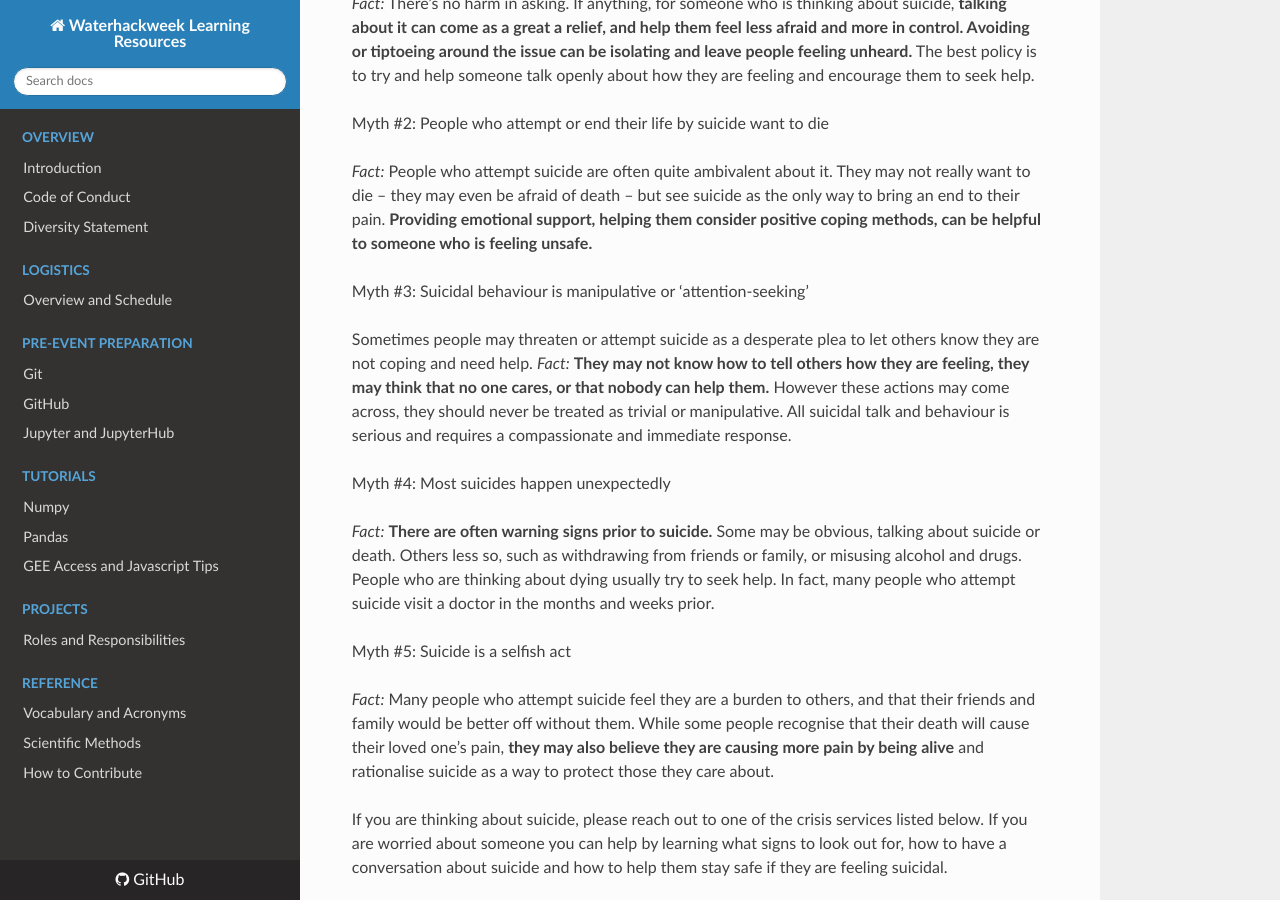
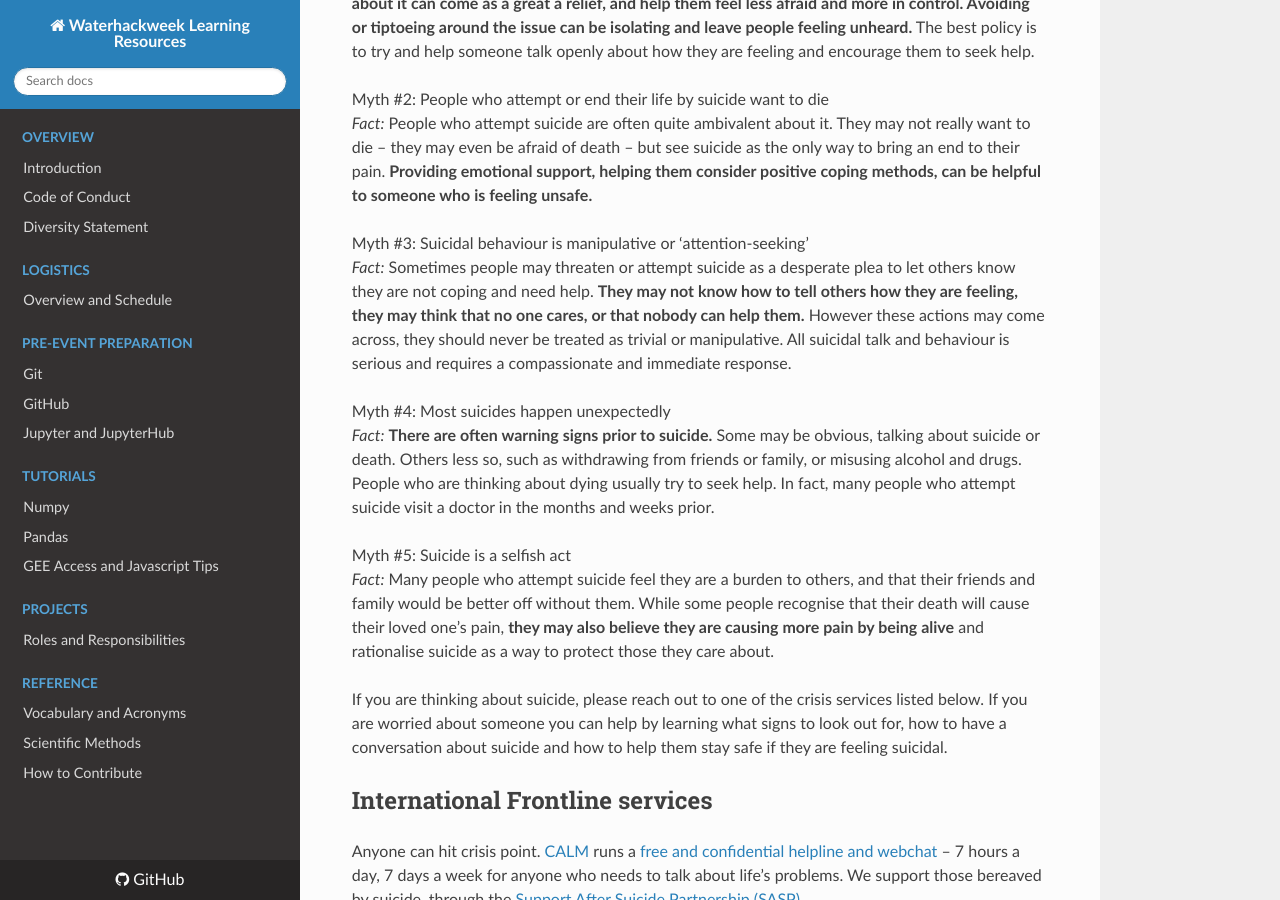
Before and after one commit to emiliom/learning-resources, an MkDocs documentation site: the page built from docs/canaryopera/need_to_talk_to_someone.md, in a window 1280 px wide and 900 px high, scrolled down 946 px. Built offline with MkDocs 1.6.1, drawn with Linux system fonts in a browser that asks for light colours; nearby versions of some CDN libraries.

```diff
--- a/docs/canaryopera/need_to_talk_to_someone.md
+++ b/docs/canaryopera/need_to_talk_to_someone.md
@@ -13,24 +13,19 @@ If someone you know is struggling emotionally or having a hard time, you can be
 As well as being incorrect, common myths can stop us recognising when someone is at risk and in need of support. So here are five common misconceptions and the facts you can use to bust these myths (credit to [Sane Australia](https://www.sane.org/information-stories/the-sane-blog/suicide-prevention/busting-the-myths-about-suicide)).
 
 Myth # 1: Talking about suicide might put the idea in their head
-
 _Fact:_ There’s no harm in asking. If anything, for someone who is thinking about suicide, **talking about it can come as a great a relief, and help them feel less afraid and more in control. Avoiding or tiptoeing around the issue can be isolating and leave people feeling unheard.** The best policy is to try and help someone talk openly about how they are feeling and encourage them to seek help.
 
 Myth #2: People who attempt or end their life by suicide want to die
-
 _Fact:_ People who attempt suicide are often quite ambivalent about it. They may not really want to die – they may even be afraid of death – but see suicide as the only way to bring an end to their pain. **Providing emotional support, helping them consider positive coping methods, can be helpful to someone who is feeling unsafe.**
 
 Myth #3: Suicidal behaviour is manipulative or ‘attention-seeking’
-
-Sometimes people may threaten or attempt suicide as a desperate plea to let others know they are not coping and need help.
-_Fact:_ **They may not know how to tell others how they are feeling, they may think that no one cares, or that nobody can help them.** However these actions may come across, they should never be treated as trivial or manipulative. All suicidal talk and behaviour is serious and requires a compassionate and immediate response.
+_Fact:_ Sometimes people may threaten or attempt suicide as a desperate plea to let others know they are not coping and need help.
+**They may not know how to tell others how they are feeling, they may think that no one cares, or that nobody can help them.** However these actions may come across, they should never be treated as trivial or manipulative. All suicidal talk and behaviour is serious and requires a compassionate and immediate response.
 
 Myth #4: Most suicides happen unexpectedly
-
 _Fact:_ **There are often warning signs prior to suicide.** Some may be obvious, talking about suicide or death. Others less so, such as withdrawing from friends or family, or misusing alcohol and drugs. People who are thinking about dying usually try to seek help. In fact, many people who attempt suicide visit a doctor in the months and weeks prior.
 
 Myth #5: Suicide is a selfish act
-
 _Fact:_ Many people who attempt suicide feel they are a burden to others, and that their friends and family would be better off without them. While some people recognise that their death will cause their loved one’s pain, **they may also believe they are causing more pain by being alive** and rationalise suicide as a way to protect those they care about.
 
 If you are thinking about suicide, please reach out to one of the crisis services listed below. If you are worried about someone you can help by learning what signs to look out for, how to have a conversation about suicide and how to help them stay safe if they are feeling suicidal.
```
